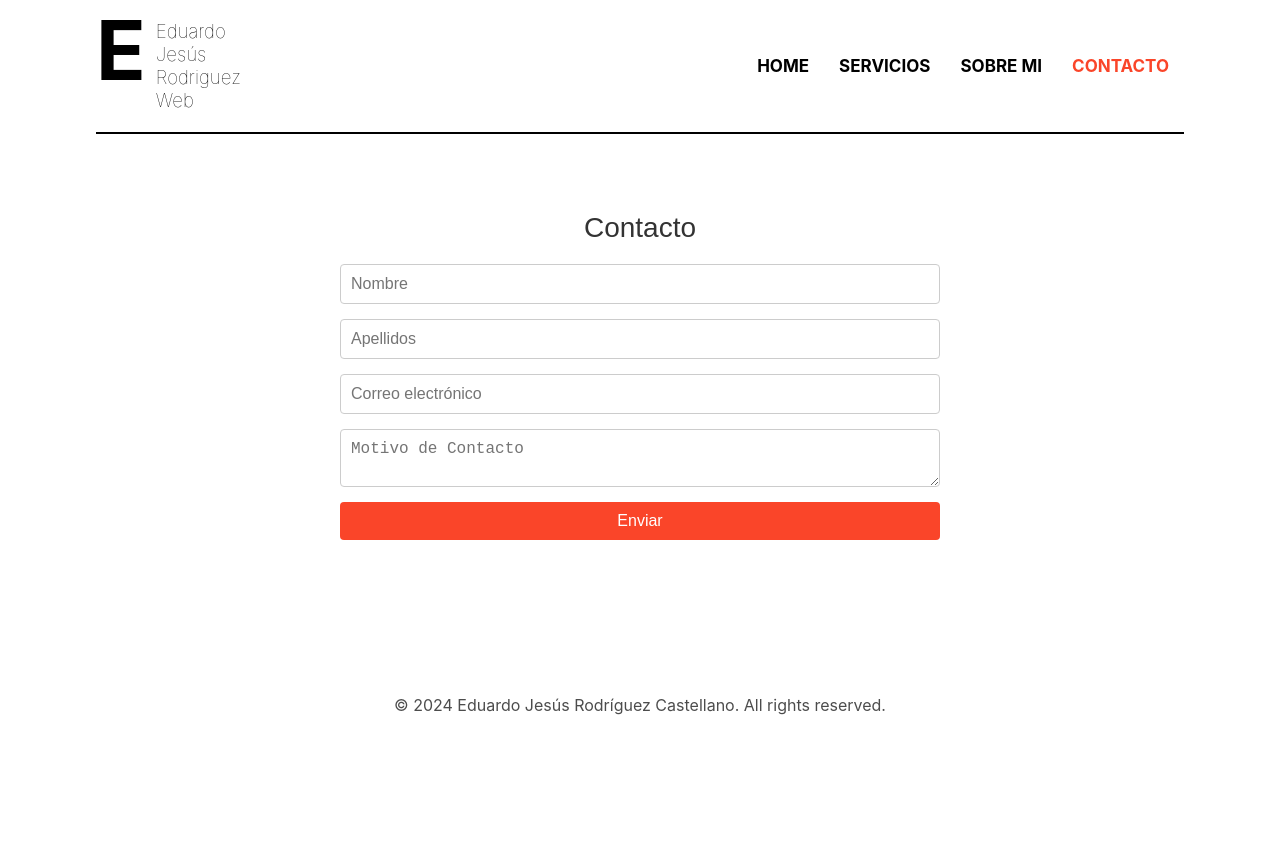
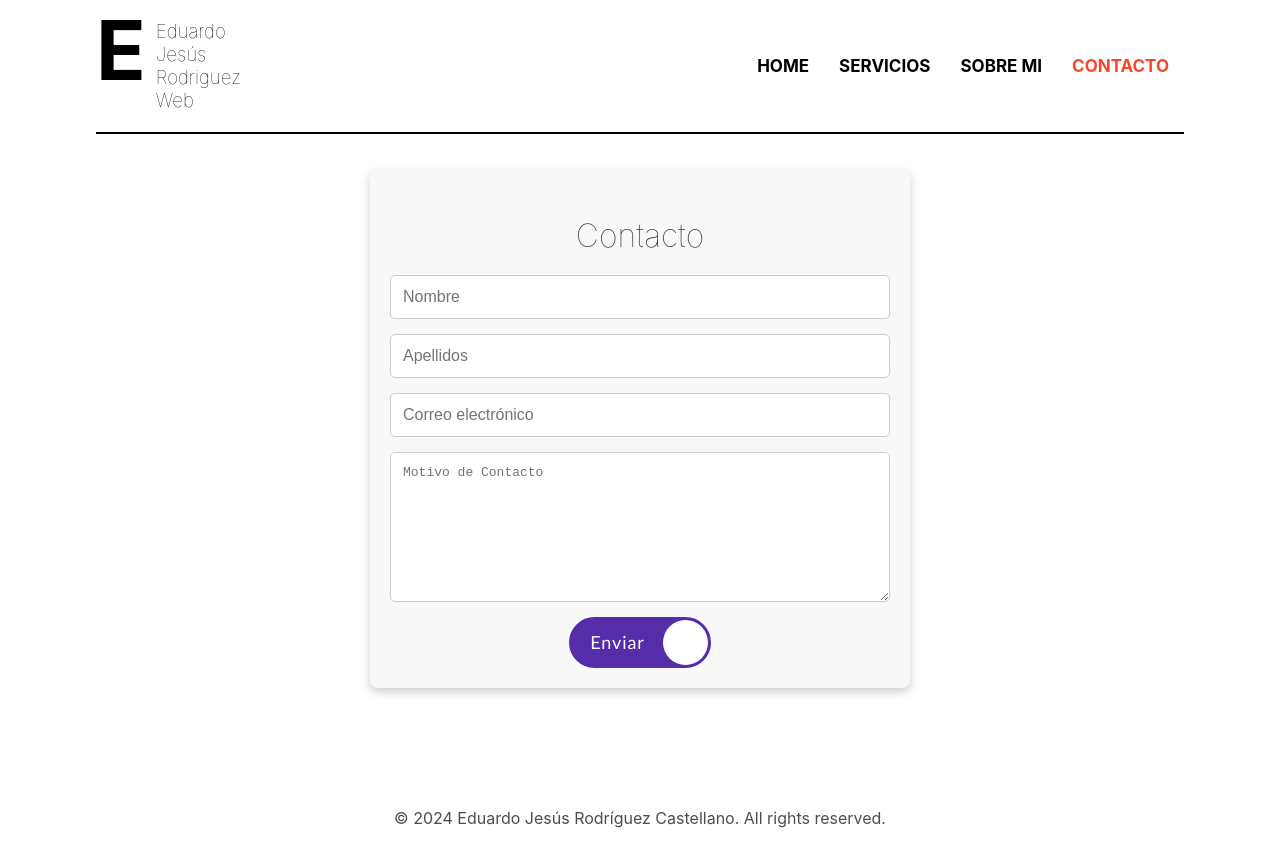
Before and after one commit to Foredux/Portafolios, a React (Create React App) app: page /contacto in a window 1280 px wide. Shown: the top 866 px of the page. Before the commit the page ends 800 px from the top, so only its background shows below. Built offline with nearby package versions, Linux system fonts and the light colour scheme.

Commit message:
Componente Contacto operativo

```diff
--- a/src/components/contacto.js
+++ b/src/components/contacto.js
@@ -5,7 +5,11 @@ export const Contacto = () => {
     <div className="contact-container">
       <h1>Contacto</h1>
 
-      <form className="contact-form" action="mailto:edustp18@gmail.com">
+      <form
+        className="contact-form"
+        action="https://getform.io/f/bolgvppa"
+        method="POST"
+      >
         <input
           type="text"
           id="nombre"
@@ -37,7 +41,37 @@ export const Contacto = () => {
           placeholder="Motivo de Contacto"
         ></textarea>
 
-        <input type="submit" value="Enviar" />
+        <button type="submit" className="cta">
+          <span>Enviar</span>
+          <svg
+            width="15px"
+            height="15px"
+            viewBox="0 0 66 43"
+            version="1.1"
+            xmlns="http://www.w3.org/2000/svg"
+          >
+            <g
+              id="arrow"
+              stroke="none"
+              strokeWidth="1"
+              fill="none"
+              fillRule="evenodd"
+            >
+              <path
+                className="one"
+                d="M40.154393,3.20897343 C40.154393,3.20897343 44.4561631,-0.988982101 46.7178461,1.12300894 C48.9795292,3.23500001 45.6150864,6.10640747 45.6150864,6.10640747"
+              ></path>
+              <path
+                className="two"
+                d="M48.6084747,9.77634593 C48.6084747,9.77634593 57.3430457,14.2890166 55.9644182,17.7993766 C54.5857907,21.3097366 49.2120513,18.7969126 49.2120513,18.7969126"
+              ></path>
+              <path
+                className="three"
+                d="M33.5922066,29.5488663 C33.5922066,29.5488663 37.2823973,32.3445693 35.7850174,35.8772987 C34.2876374,39.4100281 29.1822354,36.5727991 29.1822354,36.5727991"
+              ></path>
+            </g>
+          </svg>
+        </button>
       </form>
     </div>
   );
--- a/src/components/inicio.js
+++ b/src/components/inicio.js
@@ -20,6 +20,14 @@ export const Inicio = () => {
             Te ayudo a crear tu sitio o aplicación web, tener más visibilidad y
             relevancia en internet.
           </h2>
+          <a
+            href="/CV_Eduardo_Rodriguez_Castellano.pdf"
+            download
+            target="_blank"
+            className="download-btn"
+          >
+            Descargar Currículum
+          </a>
         </div>
       </div>
     </div>
--- a/src/index.css
+++ b/src/index.css
@@ -244,46 +244,148 @@ code {
   color: rgb(92, 91, 91);
 }
 
-/* Contacto */
-.contact-container {
-  max-width: 600px;
-  margin: 0 auto;
-  padding: 20px;
-  font-family: "Arial", sans-serif;
-  color: #333;
+/* Estilo del botón de descarga */
+.download-btn {
+  display: inline-block;
+  margin-top: 20px;
+  padding: 12px 24px;
+  background-color: #007bff;
+  color: white;
+  font-size: 1em;
+  border: none;
+  border-radius: 5px;
+  text-decoration: none;
+  cursor: pointer;
+  transition: background-color 0.3s ease;
 }
 
+/* Efecto hover en el botón */
+.download-btn:hover {
+  background-color: #0056b3;
+}
+
+/* Contacto */
+/* Estilo general del contenedor de contacto */
+.contact-container {
+  display: flex;
+  flex-direction: column;
+  align-items: center;
+  justify-content: center;
+  padding: 20px;
+  background-color: #f8f8f8;
+  border-radius: 8px;
+  box-shadow: 0 4px 10px rgba(0, 0, 0, 0.2);
+  max-width: 500px;
+  font-weight: lighter;
+  margin: 20px auto;
+}
+
+/* Estilo del encabezado */
 .contact-container h1 {
-  font-size: 28px;
+  font-size: 2em;
   margin-bottom: 20px;
-  text-align: center;
+  color: #333;
   font-weight: lighter;
 }
 
+/* Estilo del formulario */
 .contact-form {
   display: flex;
   flex-direction: column;
+  width: 100%;
 }
 
-.contact-form input,
+/* Estilo de los campos de entrada */
+.contact-form input[type="text"],
+.contact-form input[type="email"],
 .contact-form textarea {
+  width: 100%;
+  padding: 12px;
   margin-bottom: 15px;
-  padding: 10px;
   border: 1px solid #ccc;
-  border-radius: 4px;
-  font-size: 16px;
+  border-radius: 5px;
+  font-size: 1em;
+  box-sizing: border-box;
 }
 
-.contact-form input[type="submit"] {
-  background-color: #fa4529;
-  color: white;
-  border: none;
-  cursor: pointer;
-  transition: background-color 0.3s;
+/* Efecto de enfoque en los campos de entrada */
+.contact-form input[type="text"]:focus,
+.contact-form input[type="email"]:focus,
+.contact-form textarea:focus {
+  border-color: #ca6a33;
+  outline: none;
 }
 
-.contact-form input[type="submit"]:hover {
-  background-color: #e03e25;
+/* Estilo del textarea */
+.contact-form textarea {
+  min-height: 150px;
+  resize: vertical;
+}
+
+/* Estilo del botón de envío */
+
+.cta {
+  position: relative;
+  margin: auto;
+
+  padding: 11.5px 18px;
+  transition: all 0.2s ease;
+  border: 3px solid #552da8;
+  border-radius: 50px;
+  background: #552da8;
+  cursor: pointer;
+}
+
+.cta:before {
+  content: "";
+  position: absolute;
+  top: 0;
+  right: 0;
+  display: block;
+  border-radius: 50px;
+  background: white;
+  width: 45px;
+  height: 45px;
+  transition: all 0.8s ease;
+}
+
+.cta span {
+  position: relative;
+  font-family: Montserrat;
+  font-size: 18px;
+  padding-right: 20px;
+  color: white;
+  font-family: "Gill Sans", "Gill Sans MT", Calibri, "Trebuchet MS", sans-serif;
+  font-weight: 400;
+  letter-spacing: 0.05em;
+}
+
+.cta svg {
+  position: relative;
+  top: 0;
+  margin-left: 10px;
+  fill: none;
+  stroke-linecap: round;
+  stroke-linejoin: round;
+  stroke: white;
+  stroke-width: 2;
+  transform: translateX(-5px);
+  transition: all 0.5s ease;
+}
+
+.cta:hover:before {
+  width: 100%;
+  background: #1c1c1c;
+}
+
+.cta:hover svg {
+  transform: translateX(0);
+  transition: all 2s ease;
+}
+
+.cta:active {
+  transform: scale(0.95);
+  transition: all 2s ease;
 }
 
 /* Estilo para el componente Servicios */
```
Also changed, not shown: 1 other file (tests, documents, lock files or other folders).
